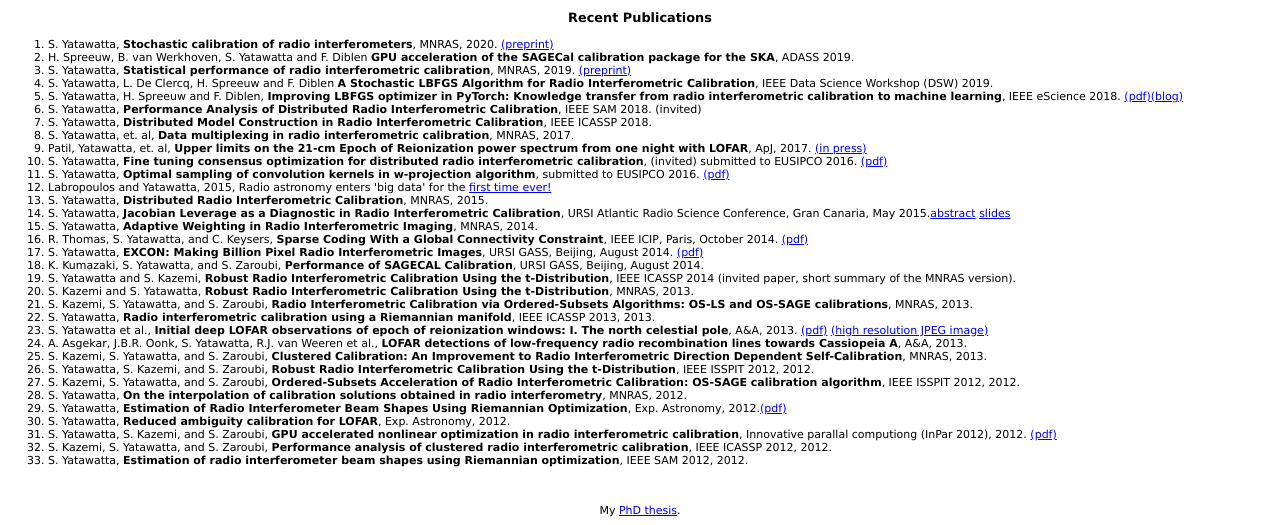
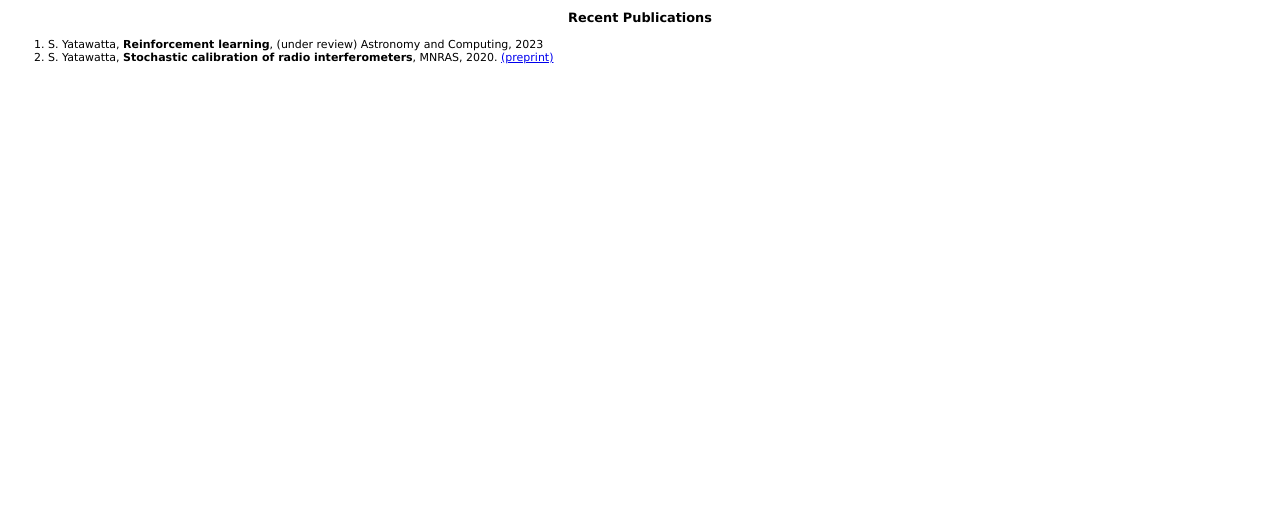
Before and after one commit to SarodYatawatta/SarodYatawatta.github.io, a plain HTML site: page index.html in a window 1280 px wide. Shown: the part 337-862 px from the top of the page. After the commit the page ends 800 px from the top, so only its background shows below. Drawn offline with Linux system fonts and the light colour scheme.

Commit message:
revise publist

```diff
--- a/index.html
+++ b/index.html
@@ -26,45 +26,11 @@ If you need my publications, try <a href="https://scholar.google.com/citations?u
 <div style="text-align: center;"><h3>Recent Publications</h3></div>
 <div style="text-align: left;">
 <ol>
+<li>S. Yatawatta, <b>Reinforcement learning</b>, (under review) Astronomy and Computing, 2023</a></li>
 <li>S. Yatawatta, <b>Stochastic calibration of radio interferometers</b>, MNRAS, 2020. <a href="https://arxiv.org/abs/2003.00986">(preprint)</a></li>
-<li>H. Spreeuw, B. van Werkhoven, S. Yatawatta and F. Diblen <b>GPU acceleration of the SAGECal calibration package for the SKA</b>, ADASS 2019.</li>
-<li>S. Yatawatta, <b>Statistical performance of radio interferometric calibration</b>, MNRAS, 2019. <a href="https://arxiv.org/abs/1902.10448">(preprint)</a></li>
-<li>S. Yatawatta, L. De Clercq, H. Spreeuw and F. Diblen <b>A Stochastic LBFGS Algorithm for Radio Interferometric Calibration</b>, IEEE Data Science Workshop (DSW) 2019.</li>
-<li>S. Yatawatta, H. Spreeuw and F. Diblen, <b>Improving LBFGS optimizer in PyTorch: Knowledge transfer from radio interferometric calibration to machine learning</b>, IEEE eScience 2018. <a href="./escience2018_final.pdf">(pdf)</a><a href="http://sagecal.sourceforge.net/pytorch/index.html">(blog)</a></li>
-<li>S. Yatawatta, <b>Performance Analysis of Distributed Radio Interferometric Calibration</b>, IEEE SAM 2018. (invited)</li>
-<li>S. Yatawatta, <b>Distributed Model Construction in Radio Interferometric Calibration</b>, IEEE ICASSP 2018.</li>
-<li>S. Yatawatta, et. al, <b>Data multiplexing in radio interferometric calibration</b>, MNRAS, 2017. <a href="https://arxiv.org/abs/1711.10221"></a></li>
-<li>Patil, Yatawatta, et. al, <b>Upper limits on the 21-cm Epoch of Reionization power spectrum from one night with LOFAR</b>, ApJ, 2017. <a href="https://arxiv.org/abs/1702.08679">(in press)</a></li>
-<li>S. Yatawatta, <b>Fine tuning consensus optimization for distributed radio interferometric calibration</b>, (invited) submitted to EUSIPCO 2016. <a href="./eusipco1.pdf">(pdf)</a></li>
-<li>S. Yatawatta, <b>Optimal sampling of convolution kernels in w-projection algorithm</b>, submitted to EUSIPCO 2016. <a href="./eusipco2.pdf">(pdf)</a></li>
-<li>Labropoulos and Yatawatta, 2015, Radio astronomy enters 'big data' for the <a href="https://spark-summit.org/eu-2015/events/distributed-data-processing-using-spark-in-radio-astronomy/">first time ever!</a></li>
-<li>S. Yatawatta, <b>Distributed Radio Interferometric Calibration</b>, MNRAS, 2015.</li>
-<li>S. Yatawatta, <b>Jacobian Leverage as a Diagnostic in Radio Interferometric Calibration</b>, URSI Atlantic Radio Science Conference, Gran Canaria, May 2015.<a href="./abs_ursi.pdf">abstract</a>  <a href="./ursi2015_talk.pdf">slides</a></li>
-<li>S. Yatawatta, <b>Adaptive Weighting in Radio Interferometric Imaging</b>, MNRAS, 2014.</li>
-<li>R. Thomas, S. Yatawatta, and C. Keysers, <b>Sparse Coding With a Global Connectivity Constraint</b>, IEEE ICIP, Paris, October 2014. <a href="./draft_icip.pdf">(pdf)</a></li>
-<li>S. Yatawatta, <b>EXCON: Making Billion Pixel Radio Interferometric Images</b>, URSI GASS, Beijing, August 2014. <a href="./draft_ursi.pdf">(pdf)</a></li>
-<li>K. Kumazaki, S. Yatawatta, and S. Zaroubi, <b>Performance of SAGECAL Calibration</b>, URSI GASS, Beijing, August 2014.</li>
-<li>S. Yatawatta and S. Kazemi, <b>Robust Radio Interferometric Calibration Using the t-Distribution</b>, IEEE ICASSP 2014 (invited paper, short summary of the MNRAS version).</li>
-<li>S. Kazemi and S. Yatawatta, <b>Robust Radio Interferometric Calibration Using the t-Distribution</b>, MNRAS, 2013.</li>
-<li>S. Kazemi, S. Yatawatta, and S. Zaroubi, <b>Radio Interferometric Calibration via Ordered-Subsets Algorithms: OS-LS and OS-SAGE calibrations</b>, MNRAS, 2013.</li>
-<li>S. Yatawatta, <b>Radio interferometric calibration using a Riemannian manifold</b>, IEEE ICASSP 2013, 2013.</li>
-<li>S. Yatawatta et al., <b>Initial deep LOFAR observations of epoch of reionization windows: I. The north celestial pole</b>, A&ampA, 2013. <a href="./ncp_eor.pdf">(pdf)</a> <a href="./ncp_eor.jpg">(high resolution JPEG image)</a></li>
-<li>A. Asgekar, J.B.R. Oonk, S. Yatawatta, R.J. van Weeren et al., <b>LOFAR detections of low-frequency radio recombination lines towards Cassiopeia A</b>, A&ampA, 2013.</li>
-<li>S. Kazemi, S. Yatawatta, and S. Zaroubi, <b>Clustered Calibration: An Improvement to Radio Interferometric Direction Dependent Self-Calibration</b>, MNRAS, 2013.</li>
-<li>S. Yatawatta, S. Kazemi, and S. Zaroubi, <b>Robust Radio Interferometric Calibration Using the t-Distribution</b>, IEEE ISSPIT 2012, 2012.</li>
-<li>S. Kazemi, S. Yatawatta, and S. Zaroubi, <b>Ordered-Subsets Acceleration of Radio Interferometric Calibration: OS-SAGE calibration algorithm</b>, IEEE ISSPIT 2012, 2012.</li>
-<li>S. Yatawatta, <b>On the interpolation of calibration solutions obtained in radio interferometry</b>, MNRAS, 2012.</li>
-<li>S. Yatawatta, <b>Estimation of Radio Interferometer Beam Shapes Using Riemannian Optimization</b>, Exp. Astronomy, 2012.<a href="./beamest.pdf">(pdf)</a></li>
-<li>S. Yatawatta, <b>Reduced ambiguity calibration for LOFAR</b>, Exp. Astronomy, 2012.</li>
-<li>S. Yatawatta, S. Kazemi, and S. Zaroubi, <b>GPU accelerated nonlinear optimization in radio interferometric calibration</b>, Innovative parallal computiong (InPar 2012), 2012. <a href="./sagecal.pdf">(pdf)</a></li>
-<li>S. Kazemi, S. Yatawatta, and S. Zaroubi, <b>Performance analysis of clustered radio interferometric calibration</b>, IEEE ICASSP 2012, 2012.</li>
-<li>S. Yatawatta, <b>Estimation of radio interferometer beam shapes using Riemannian optimization</b>, IEEE SAM 2012, 2012.</li>
 </ol>
 </div>
 <!--- end publications -->
-<div style="text-align: center;"><br><br>My <a
- href="https://www.amazon.com/Efficient-Signal-Processing-Wireless-Communications/dp/3639082729">PhD thesis</a>.<br></div>
-<!-- Start of StatCounter Code -->
 <!-- Start of StatCounter Code for Default Guide -->
 <script type="text/javascript">
 var sc_project=2369130;
```
